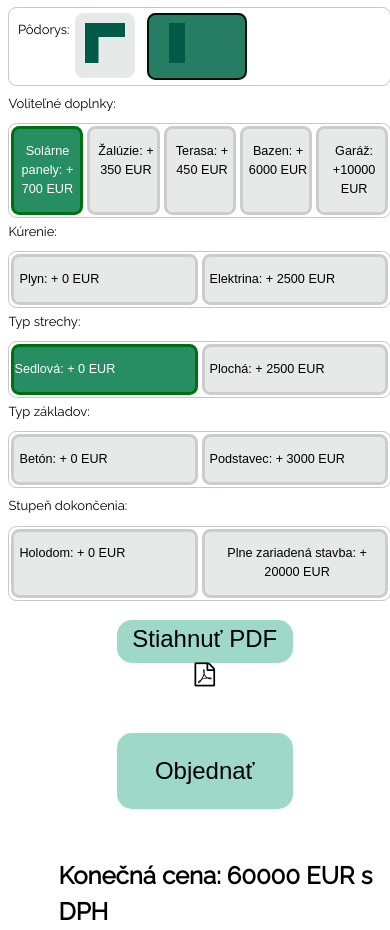
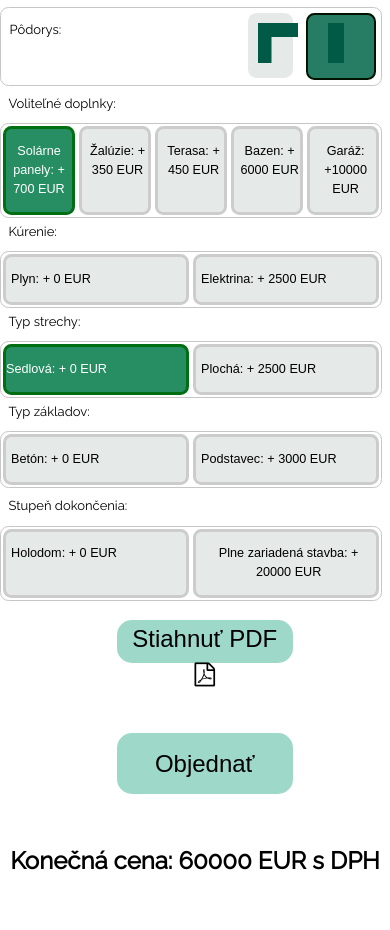
Before and after one commit to viliam34/gal-web, a plain HTML site: page configurator.html in a window 390 px wide. Shown: the part 367-1297 px from the top of the page. After the commit the page ends 1246 px from the top, so only its background shows below. Drawn offline with Linux system fonts and the light colour scheme.

Commit message:
Add files via upload

```diff
--- a/src/styles.css
+++ b/src/styles.css
@@ -263,7 +263,7 @@
     margin-left: 30%;
   }
   .b> h3{
-    margin-left: 15%;
+    text-align: center;
     font-size: x-large;
     font-weight: bold;
   }
@@ -275,12 +275,13 @@
   }
   h3{
     font-size: small;
+    width: 100%;
   }
   .moznost-podorys{
     font-size: small;
     margin-right: 2%;
   }
-  #moznosti-doplnky{
-    margin-right: 10px;
+  .moznosti-doplnky{
+    margin-left: 0;
   }
 }
```
